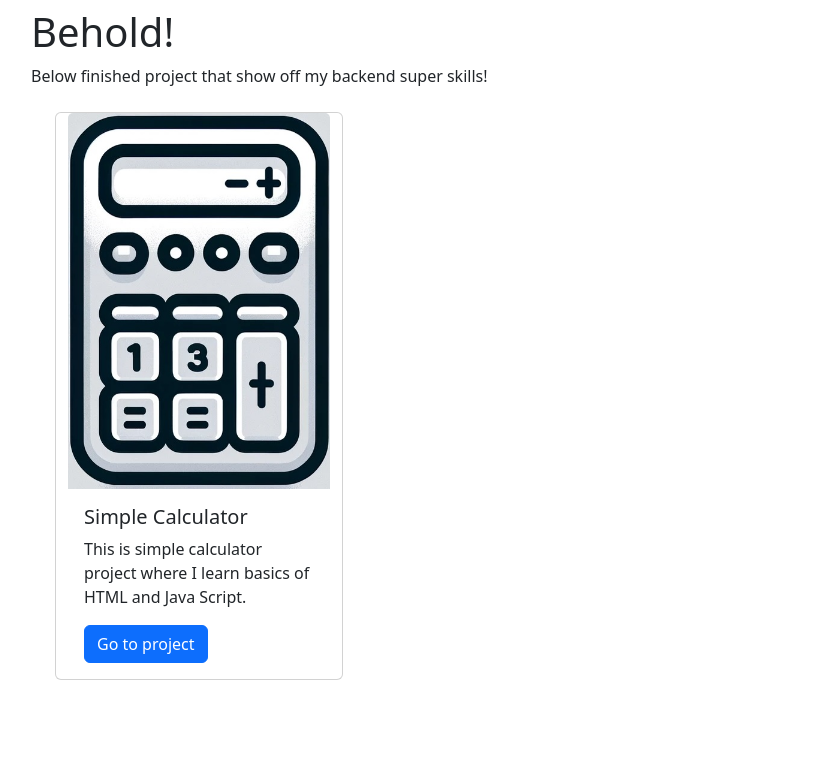
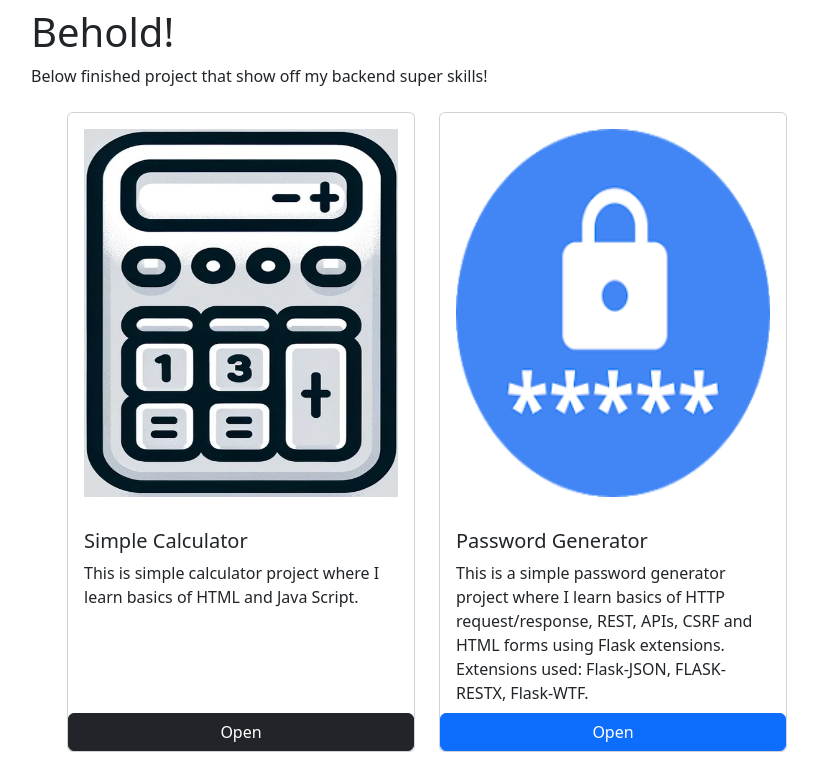
Before and after one commit to MarcinBiedny/portfolio, a Flask app: page /projects/ in a window 1280 px wide. Shown: the part 66-842 px from the top of the page, without its empty margins (51-869 px from the left). Before the commit the page ends 746 px from the top, so only its background shows below. Run offline with Flask 3, Linux system fonts and the light colour scheme; parts of the project's set-up code (start-up, migrations or seed data) failed here and were passed over.

Commit message:
PBJD-34: - add 'password-generator' individual project page - add HTML form to 'password-generator' project page

```diff
--- a/app/models/project_model.py
+++ b/app/models/project_model.py
@@ -1,9 +1,32 @@
+from flask import url_for
+
+
 class Project:
     def get_all(self):
         return [
             {
-                "name": "calculator",
                 "title": "Simple Calculator",
                 "description": "This is simple calculator project where I learn basics of HTML and Java Script.",
+                "url": url_for("projects.route", project_name="calculator"),
+                "image_url": url_for(
+                    "static",
+                    filename="images/projects/calculator/thumbnail.jpg",
+                ),
+                "button_style": "btn btn-dark",
+            },
+            {
+                "title": "Password Generator",
+                "description": (
+                    "This is a simple password generator project where I learn"
+                    " basics of HTTP request/response, REST, APIs, CSRF and"
+                    " HTML forms using Flask extensions. Extensions used:"
+                    " Flask-JSON, FLASK-RESTX, Flask-WTF."
+                ),
+                "url": url_for("projects.route", project_name="password-generator"),
+                "image_url": url_for(
+                    "static",
+                    filename="images/projects/password-generator/thumbnail.png",
+                ),
+                "button_style": "btn btn-primary",
             },
         ]
--- a/app/templates/projects.html
+++ b/app/templates/projects.html
@@ -8,12 +8,14 @@
 <div class="container m-4">
     <div class="row">
         {% for project in projects %}
-        <div class="card" style="width: 18rem;">
-            <img src="{{ url_for('static', filename='images/projects/' + project.name + '/thumbnail.jpg') }}" class="card-img-top" alt="Simple Calculator">
-            <div class="card-body">
-                <h5 class="card-title">{{ project.title }}</h5>
-                <p class="card-text">{{ project.description }}</p>
-                <a href="{{ url_for('projects.route', project_name=project.name) }}" class="btn btn-primary">Go to project</a>
+        <div class="col-md-4">
+            <div class="card">
+                <img src="{{ project.image_url }}" class="card-img-top p-3" alt="{{ project.title }}" style="height: 400px;">
+                <div class="card-body" style="height: 200px;">
+                    <h5 class="card-title">{{ project.title }}</h5>
+                    <p class="card-text">{{ project.description }}</p>
+                </div>
+                <a href="{{ project.url }}" class="{{ project.button_style }}">Open</a>
             </div>
         </div>
         {% if loop.index % 4 == 0 %}
```
Also changed, not shown: app/static/js/projects/password-generator/scripts.js (added, +32 -0 lines), app/templates/projects/password-generator/index.html (added, +36 -0 lines), app/static/images/projects/password-generator/thumbnail.png (added).
